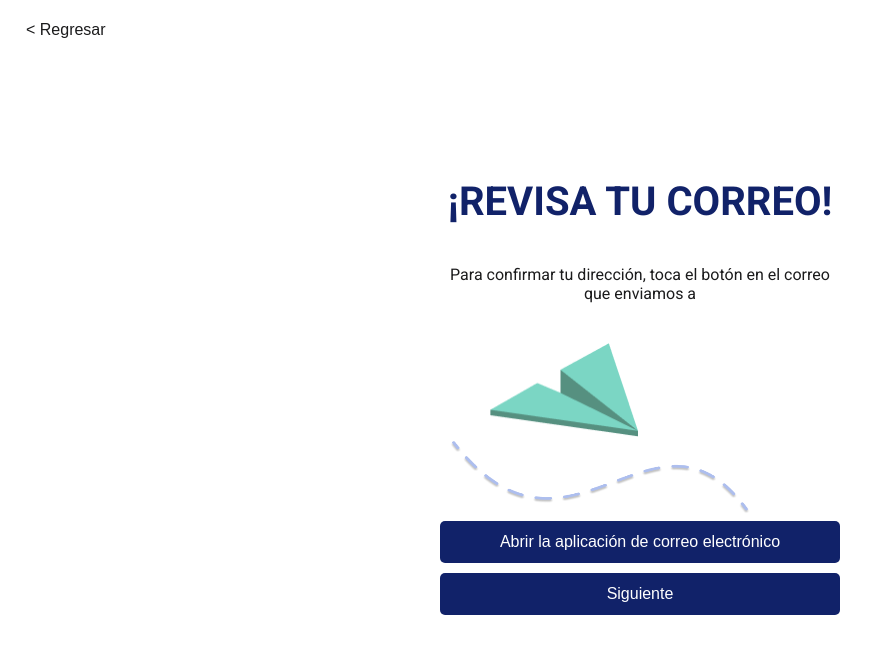
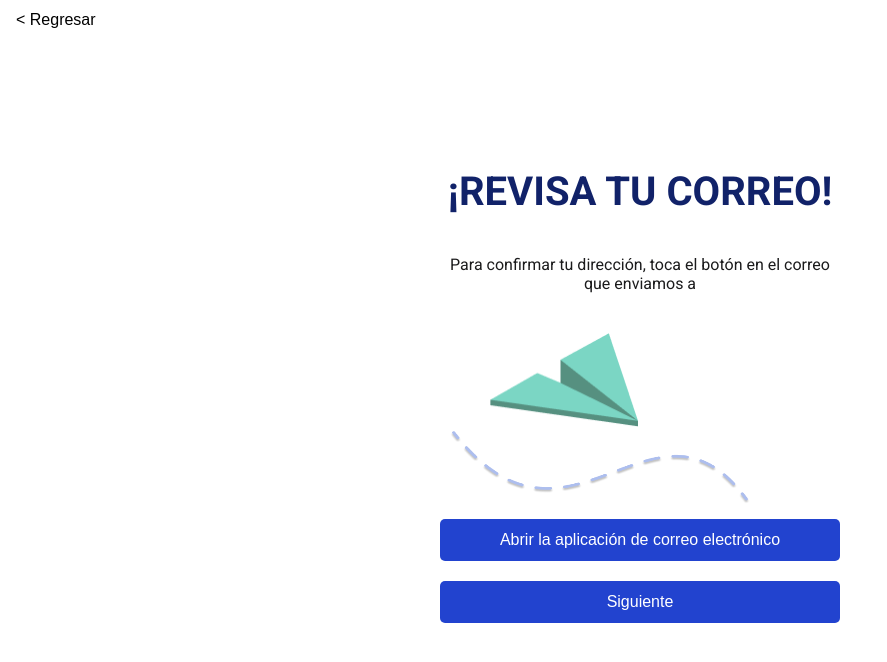
Before and after one commit to LisandValdez/FundFusionProyect, a Next.js app: page /ValidEmail in a window 1280 px wide. Shown: the top 662 px of the page, without its empty margins (0-887 px from the left). Built offline with nearby package versions, Linux system fonts and the light colour scheme.

Commit message:
08/21/2024  second update

```diff
--- a/styles/globals.css
+++ b/styles/globals.css
@@ -21,6 +21,7 @@ html, body {
   --background-light: #F0F4FF;
   --background-dark: #112269;
   --white: #ffffff;
+  --button-color: #2243CF;
 }
 
 /* LOGIN PAGE */
@@ -193,12 +194,12 @@ html, body {
   width: 360px;
   height: 60px;
   border-radius: 8px;
-  background-color: var(--others2);
+  background-color: var(--button-color);
   border: 0;
   box-shadow: 1px;
   font-size: 16px;
   font-weight: 600;
-  color: var(--negro);
+  color: var(--white);
   transition: 0.8s;
 }
 
@@ -312,7 +313,7 @@ input[type="tel"],
   width: 100%;
   padding: 12px;
   font-size: 16px;
-  background-color: var(--primary);
+  background-color: var(--button-color);
   color: var(--white);
   border: none;
   border-radius: 5px;
@@ -340,12 +341,11 @@ input[type="tel"],
 
 .backButton {
   position: absolute;
-  top: 20px;
-  left: 20px;
+  top: 10px;
+  left: 10px;
   background-color: transparent;
   border: none;
-  color: var(--negro);
-  font-size: 1rem;
+  font-size: 16px;
   cursor: pointer;
 }
 
@@ -375,54 +375,42 @@ input[type="tel"],
   margin-bottom: 40px;
 }
 
-.openEmailButton {
+.openEmailButton,
+.nextButton {
   width: 100%;
   padding: 12px;
   font-size: 1rem;
-  background-color: var(--primary);
+  background-color: var(--button-color);
   color: var(--white);
   border: none;
   border-radius: 5px;
   cursor: pointer;
-  margin-bottom: 10px;
+  margin-bottom: 20px;
 }
 
-.openEmailButton:hover {
-  background-color: var(--secondary);
-}
-
-.nextButton {
-  width: 100%;
-  padding: 12px;
-  font-size: 1rem;
-  background-color: var(--primary);
-  color: var(--white);
-  border: none;
-  border-radius: 5px;
-  cursor: pointer;
-  margin-bottom: 10px;
-}
-
+.openEmailButton:hover,
 .nextButton:hover {
   background-color: var(--secondary);
 }
 
-.emailImageContainer {
-
+.emailImageContainer{
   width: 50%;
   height: 40%;
-}
 
-.planeImage {
+  }
+
+  .planeImage {
   width: 147.6px;
   height: 93.93px;
   margin-left: 50px;
   margin-right: 800px;
-}
 
-.dottedLineImage {
+  }
+
+  .dottedLineImage{
   width: 300px;
   height: 73px;
   margin-left: 10px;
   margin-right: 50px;
-}
+
+  }
```
